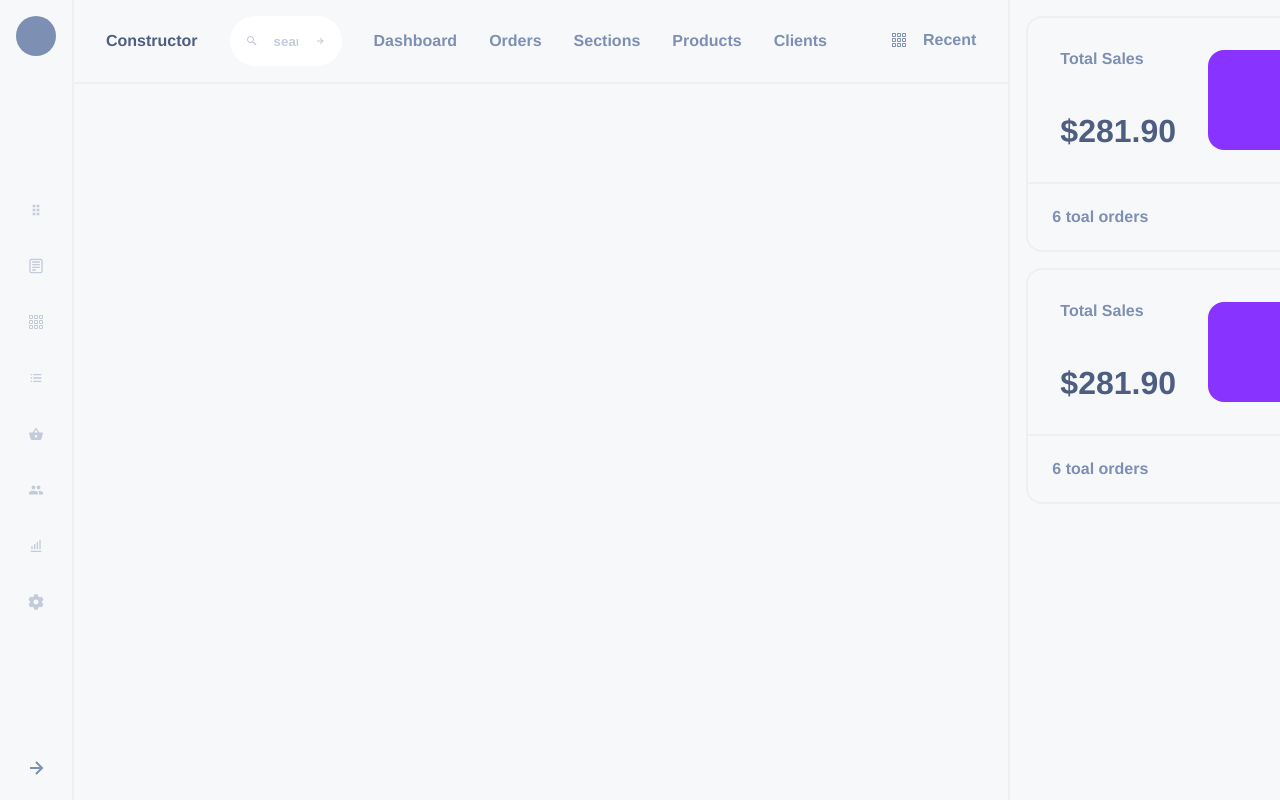
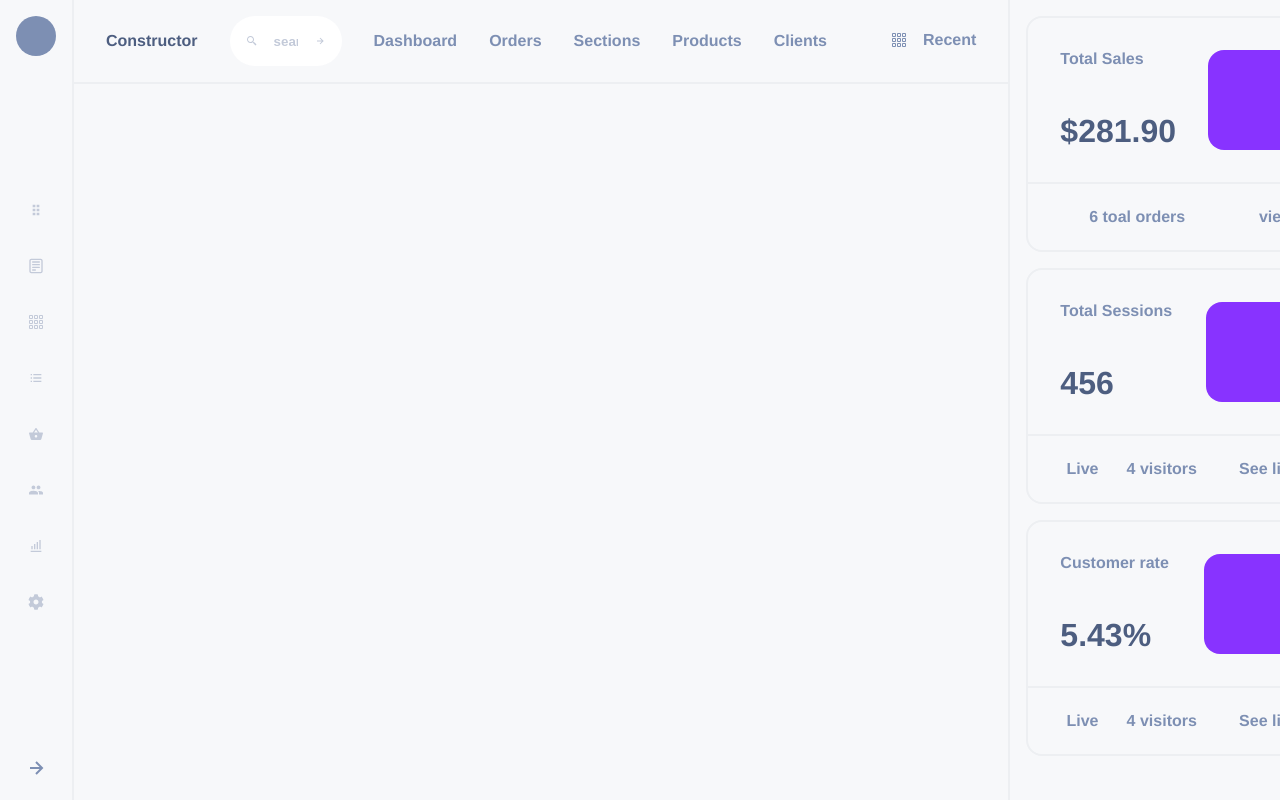
Before and after one commit to EduardoLopes/design-tokens-study, a React (Create React App) app: page / in a window 1280 px wide. Shown: the top 800 px of the page. Built offline with nearby package versions, Linux system fonts and the light colour scheme.

Commit message:
Add another card to the infobar and make tweaks

```diff
--- a/src/components/Card.module.scss
+++ b/src/components/Card.module.scss
@@ -11,7 +11,6 @@
 .grid2 {
   display: grid;
   grid-template-columns: auto auto;
-  justify-content: space-between;
 }
 
 .content {
--- a/src/components/Infobar.module.scss
+++ b/src/components/Infobar.module.scss
@@ -6,7 +6,8 @@
 .wrapper {
   @include space.padding;
   @include border.solid("l");
-  height: 100%;
+  height: 100vh;
+  overflow-y: scroll;
   display: grid;
   grid-auto-rows: min-content;
   gap: space.$base;
--- a/src/components/Infobar.tsx
+++ b/src/components/Infobar.tsx
@@ -25,16 +25,39 @@ export default function Infobar() {
         <Card.Content>
           <Card.Grid2>
             <div className={styles.info}>
-              <div className={styles.title}>Total Sales</div>
-              <div className={styles.value}>$281.90</div>
+              <div className={styles.title}>Total Sessions</div>
+              <div className={styles.value}>456</div>
             </div>
             <div className={styles.graph}></div>
           </Card.Grid2>
         </Card.Content>
         <Card.Footer>
           <Card.Grid2>
-            <div>6 toal orders</div>
-            <div>view port</div>
+            <Card.Grid2>
+              <div>Live</div>
+              <div>4 visitors</div>
+            </Card.Grid2>
+            <div>See live view </div>
+          </Card.Grid2>
+        </Card.Footer>
+      </Card>
+      <Card>
+        <Card.Content>
+          <Card.Grid2>
+            <div className={styles.info}>
+              <div className={styles.title}>Customer rate</div>
+              <div className={styles.value}>5.43%</div>
+            </div>
+            <div className={styles.graph}></div>
+          </Card.Grid2>
+        </Card.Content>
+        <Card.Footer>
+          <Card.Grid2>
+            <Card.Grid2>
+              <div>Live</div>
+              <div>4 visitors</div>
+            </Card.Grid2>
+            <div>See live view </div>
           </Card.Grid2>
         </Card.Footer>
       </Card>
```
